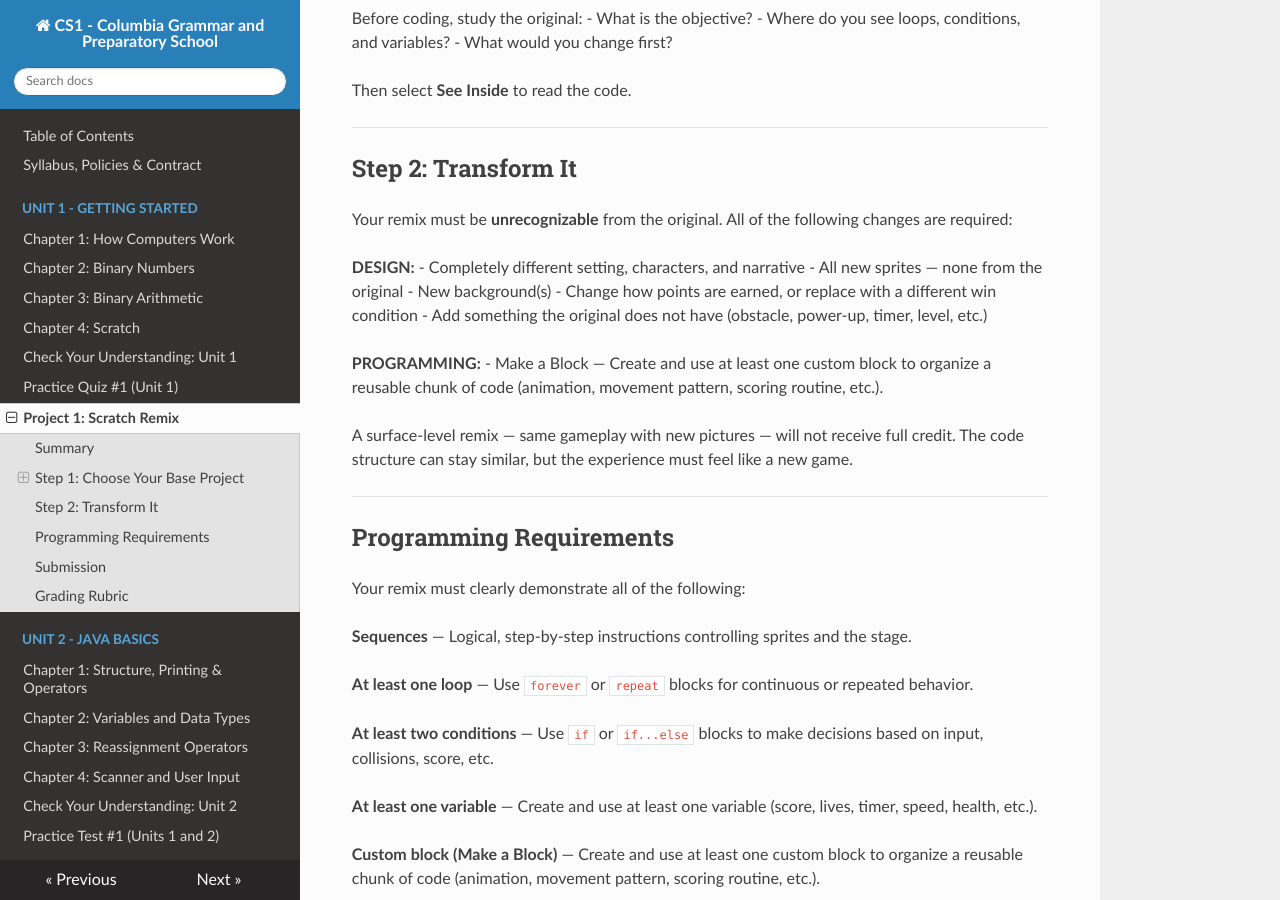
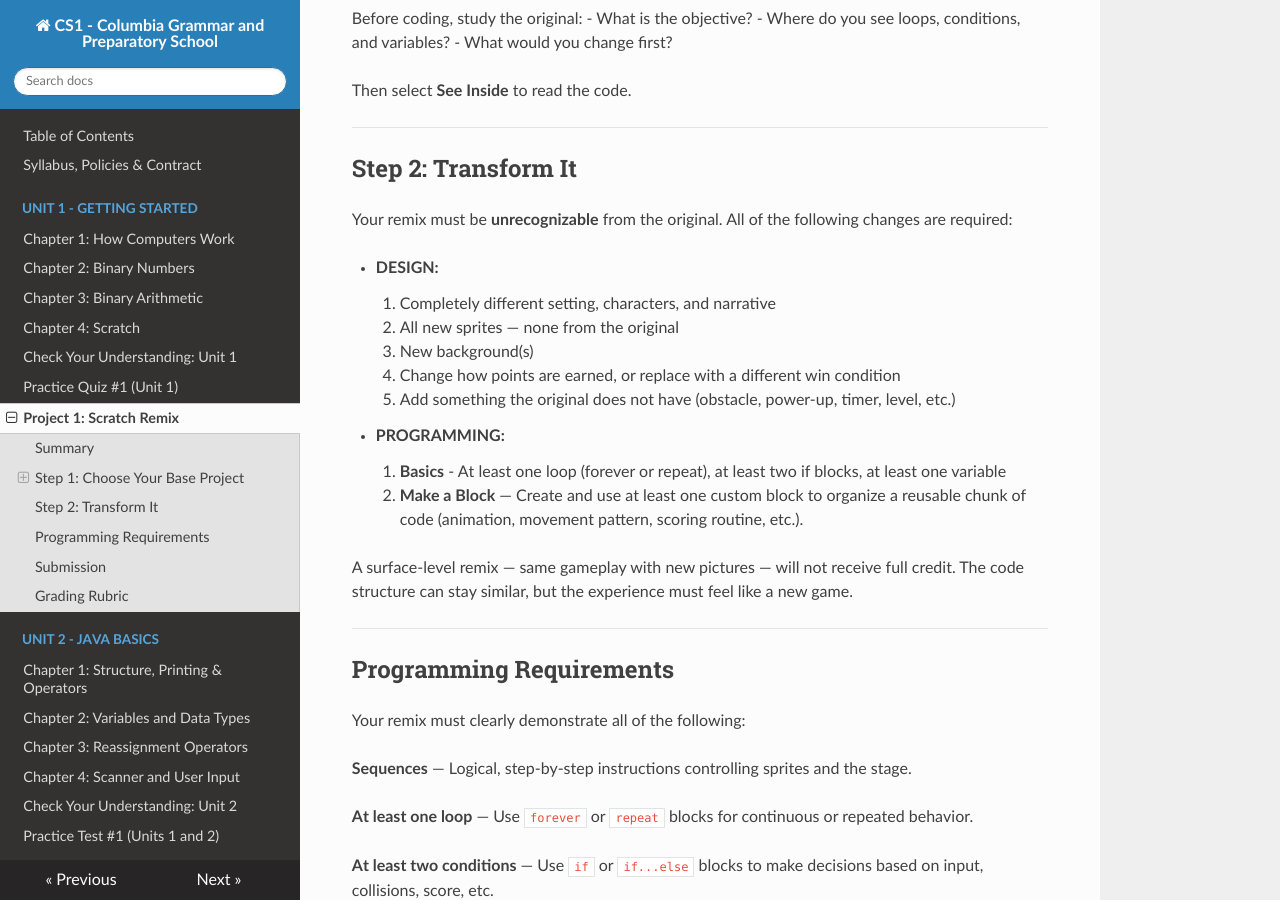
Before and after one commit to kjergens/cs1-site, an MkDocs documentation site: the page built from docs/projects/project1.md, in a window 1280 px wide and 900 px high, scrolled down 1851 px. Built offline with MkDocs 1.6.1, drawn with Linux system fonts in a browser that asks for light colours; nearby versions of some CDN libraries.

Commit message:
Improve formatting of project remix guidelines
Reformatted design and programming requirements for clarity.

```diff
--- a/docs/projects/project1.md
+++ b/docs/projects/project1.md
@@ -47,15 +47,17 @@ Then select **See Inside** to read the code.
 
 Your remix must be **unrecognizable** from the original. All of the following changes are required:
 
-**DESIGN:**
-- Completely different setting, characters, and narrative
-- All new sprites — none from the original
-- New background(s)
-- Change how points are earned, or replace with a different win condition
-- Add something the original does not have (obstacle, power-up, timer, level, etc.)
+- **DESIGN:**
+     1. Completely different setting, characters, and narrative
+     - All new sprites — none from the original
+     - New background(s)
+     - Change how points are earned, or replace with a different win condition
+     - Add something the original does not have (obstacle, power-up, timer, level, etc.)
 
-**PROGRAMMING:**
-- Make a Block — Create and use at least one custom block to organize a reusable chunk of code (animation, movement pattern, scoring routine, etc.).
+   - **PROGRAMMING:**
+     1. **Basics** - At least one loop (forever or repeat), at least two if blocks, at least one variable
+     - **Make a Block** — Create and use at least one custom block to organize a reusable chunk of code (animation, movement pattern, scoring routine, etc.).
+
 
 
 A surface-level remix — same gameplay with new pictures — will not receive full credit. The code structure can stay similar, but the experience must feel like a new game.
```
